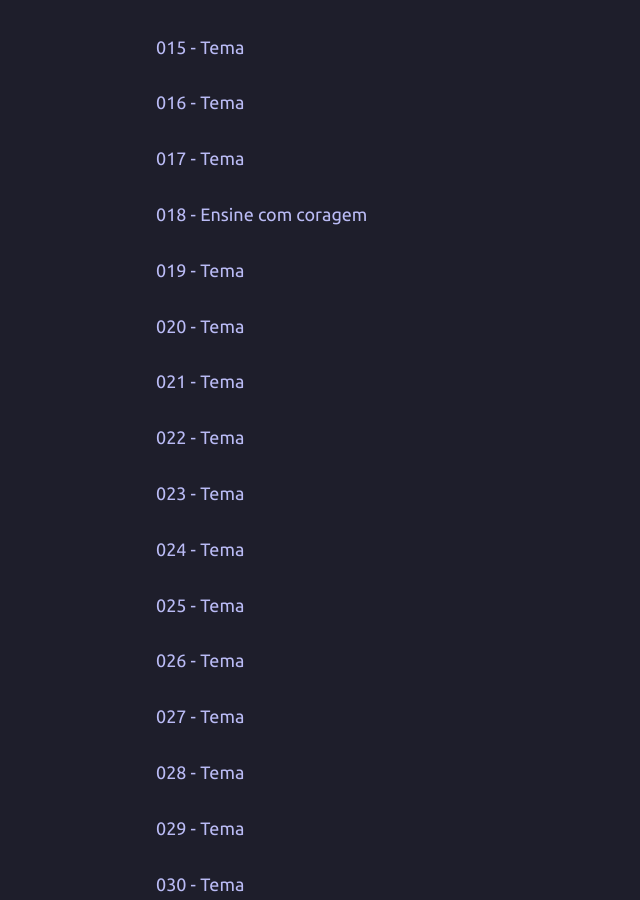
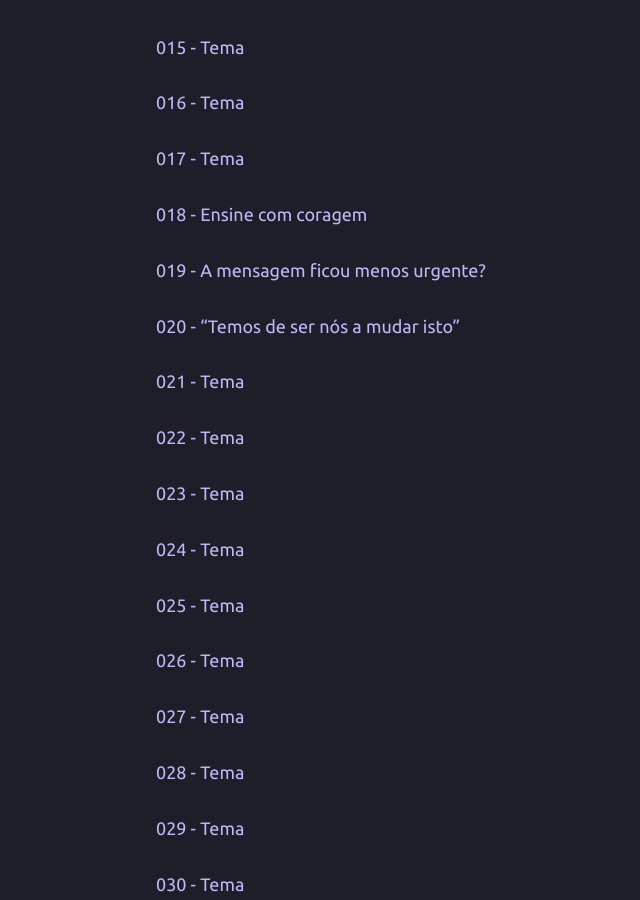
Before and after one commit to joaquim-capitao/jw, a Jekyll site: the page built from saidas/index.md, in a window 1280 px wide and 900 px high, scrolled down 879 px. Shown: the whole window, without its empty margins (153-793 px from the left). Built offline with Jekyll 4.4.1, drawn with Linux system fonts in a browser that asks for light colours; our own code applies the rules of GitHub Pages for plain Markdown files.

Commit message:
Update titles for entries 019 and 020

```diff
--- a/saidas/index.md
+++ b/saidas/index.md
@@ -36,9 +36,9 @@
 
 [018 - Ensine com coragem](https://joaquim-capitao.github.io/jw/saidas/018-saida)
 
-[019 - Tema](https://joaquim-capitao.github.io/jw/saidas/019-saida)
+[019 - A mensagem ficou menos urgente?](https://joaquim-capitao.github.io/jw/saidas/019-saida)
 
-[020 - Tema](https://joaquim-capitao.github.io/jw/saidas/020-saida)
+[020 - "Temos de ser nós a mudar isto"](https://joaquim-capitao.github.io/jw/saidas/020-saida)
 
 [021 - Tema](https://joaquim-capitao.github.io/jw/saidas/021-saida)
 
```
